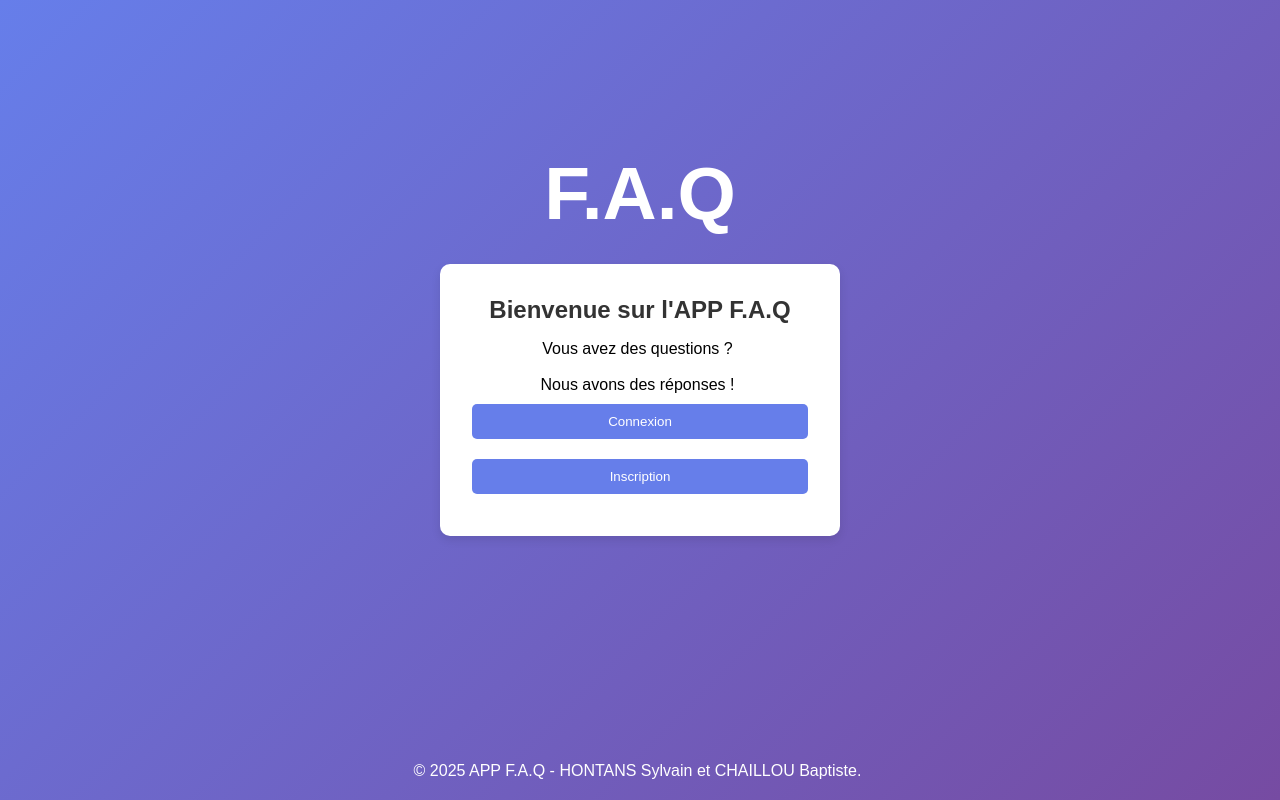
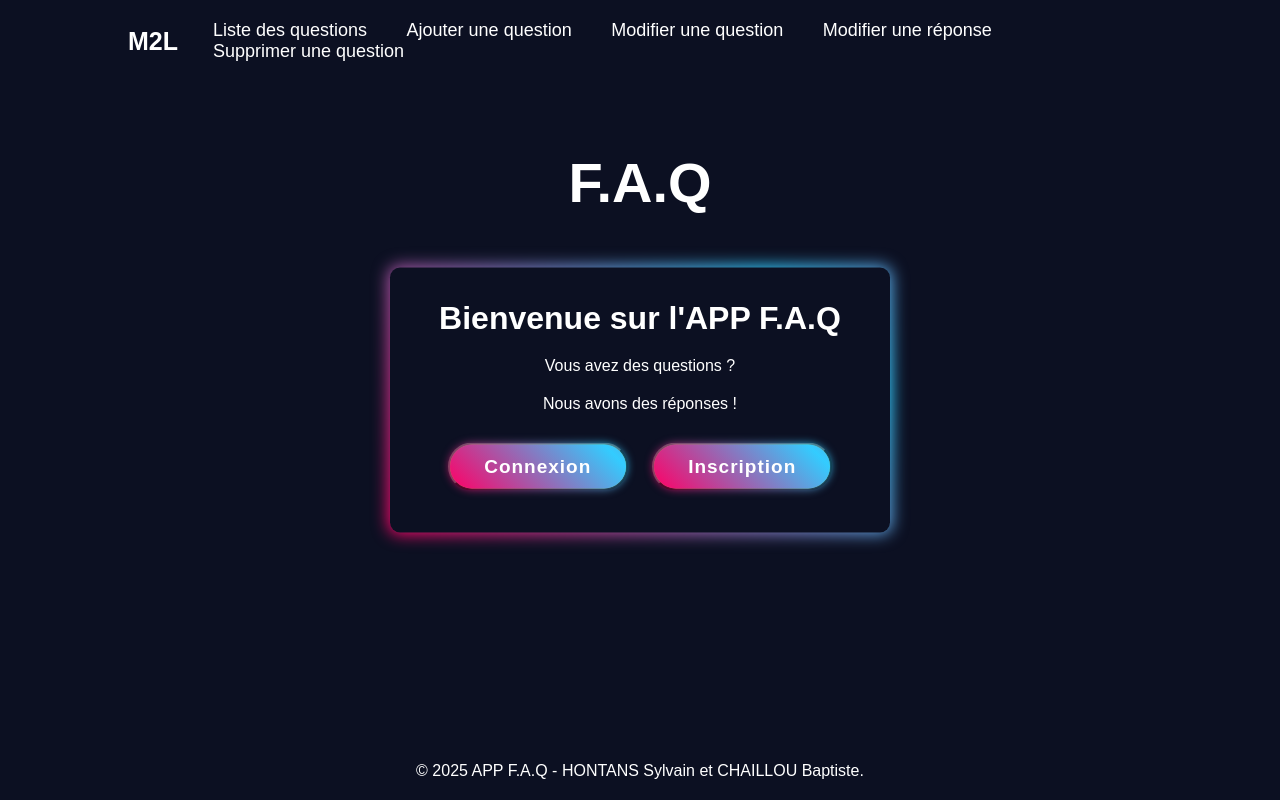
Before and after one commit to FastAze/APPFAQ, a PHP site: page /index.php in a window 1280 px wide. Run offline with PHP 8.4, Linux system fonts and the light colour scheme; the visitor is signed in with stand-in values (Sample User, id 1); some web fonts are replaced.

Commit message:
Ajout de classes CSS pour le footer et le header, amélioration de la structure HTML et mise à jour des boutons de connexion et d'inscription

```diff
--- a/index.php
+++ b/index.php
@@ -1,5 +1,8 @@
 <?php
     include 'template/php/path.php';
+?>
+<?php
+    include 'template/php/header.php'
 ?>
 <!DOCTYPE html>
 <html lang="fr">
@@ -10,18 +13,13 @@
     <link rel="stylesheet" href="<?= path ?>/pages/css/main.css">
 </head>
 <body>
-    <h1 id="titre-faq">F.A.Q</h1>
+    <h1 class="titel-appfaq">F.A.Q</h1>
     <div class="container">
         <h2>Bienvenue sur l'APP F.A.Q</h2>
-        <p>Vous avez des questions ?</p>
-        <br>
-        <br>
+        <p class="break-line">Vous avez des questions ?</p>
         <p>Nous avons des réponses !</p>
-        <br>
-        <button onclick="window.location.href='<?= path ?>/pages/php/login.php'">Connexion</button>
-        <br>
-        <button onclick="window.location.href='<?= path ?>/pages/php/register.php'">Inscription</button>
-        <br>
+        <button class="btn" onclick="window.location.href='<?= path ?>/pages/php/login.php'">Connexion</button>
+        <button class="btn" onclick="window.location.href='<?= path ?>/pages/php/register.php'">Inscription</button>
     </div>
     <?php
         include 'template/php/footer.php';
--- a/pages/css/main.css
+++ b/pages/css/main.css
@@ -1,256 +1,291 @@
-* {
+@font-face {
+    font-family:'TT';
+    src: url('TT.ttf') format('opentype');
+    font-weight: normal;
+    font-style: normal;
+}
+
+*{
     margin: 0;
     padding: 0;
     box-sizing: border-box;
-    font-family: Arial, sans-serif;
+    font-family: 'TT', sans-serif;
 }
 
 body {
-    display: flex;
-    justify-content: center;
-    align-items: center;
-    height: 100vh;
-    background: linear-gradient(135deg, #667eea, #764ba2);
+    min-height: 100vh;
+    background: #0c1022;
+    color: #fff;
+    /* cursor:none; */
 }
 
-.container {
-    background: white;
-    padding: 2rem;
-    border-radius: 10px;
-    box-shadow: 0px 4px 10px rgba(0, 0, 0, 0.1);
-    text-align: center;
-    animation: fadeIn 0.8s ease-in-out;
-    max-width: 400px;
+.header {
+    position: fixed;
+    top: 0;
+    left: 0;
     width: 100%;
-}
-
-@keyframes fadeIn {
-    from { opacity: 0; transform: translateY(-90px); }
-    to { opacity: 1; transform: translateY(0); }
-}
-
-.container h2 {
-    margin-bottom: 1rem;
-    color: #333;
-}
-
-.container input, .container textarea {
-    width: 100%;
-    padding: 10px;
-    margin: 10px 0;
-    border: 1px solid #ccc;
-    border-radius: 5px;
-}
-
-.container textarea {
-    height: 100px;
-    resize: none;
-}
-
-.container button, .reponse-btn {
-    width: 100%;
-    padding: 10px;
-    background: #667eea;
-    color: white;
-    border: none;
-    border-radius: 5px;
-    cursor: pointer;
-    transition: background 0.3s;
-    margin: 10px 0;
-}
-
-.container button:hover, .reponse-btn:hover {
-    background: #5a67d8;
-}
-
-.container .cancel-btn {
-    background: #ccc;
-}
-
-.container .cancel-btn:hover {
-    background: #bbb;
-}
-
-a {
-    text-decoration: none;
-}
-
-a:hover {
-    text-decoration: underline;
-}
-
-.remember-me {
+    padding: 20px 10%;
+    background: transparent;
     display: flex;
     justify-content: space-between;
     align-items: center;
-    margin: 10px 0;
 }
 
-.remember-me .left {
-    display: flex;
-    align-items: center;
-    white-space: nowrap;
-}
-
-.remember-me input[type="checkbox"] {
-    margin-right: 8px;
-}
-
-@import url("https://fonts.googleapis.com/css2?family=Roboto&display=swap");
-
-.mid {
-    max-width: 75%;
-    margin: 80px auto 0 auto;
-}
-
-.mid > p,
-.mid > h1 {
-    margin: 1.5rem 0;
-    text-align: center;
-}
-
-.mid > h1 {
-    letter-spacing: 3px;
-}
-
-.question {
-    background-color: white;
-    color: rgba(0, 0, 0, 0.8);
-    cursor: pointer;
-    font-size: 1.2rem;
-    width: 100%;
-    padding: 2rem 2.5rem;
-    border: none;
-    outline: none;
-    transition: 0.4s;
-    display: flex;
-    justify-content: space-between;
-    align-items: center;
-    font-weight: bold;
-}
-
-.question i {
-    font-size: 1.6rem;
-}
-
-.active,
-.question:hover {
-    background-color: #f1f7f5;
-}
-
-.reponse {
-    padding: 0 2rem 2.5rem 2rem;
-    background-color: white;
-    overflow: hidden;
-    background-color: #f1f7f5;
-    display: none;
-}
-
-.reponse p {
-    color: rgba(0, 0, 0, 0.7);
-    font-size: 1.2rem;
-    line-height: 1.4;
-}
-
-.faq {
-    border: 1px solid rgba(0, 0, 0, 0.2);
-    margin: 10px 0;
-}
-
-.faq.active {
-    border: none;
-}
-
-p, a {
-    display: inline;
-    margin-right: 5px;
-}
-
-.inline {
-    display: flex;
-    align-items: center;
-}
-
-* select {
-    width: 100%;
-    border-radius: 5px;
-    margin: 10px 0;
-}
-
-.floating-button {
-    position: fixed;
-    top: 10px;
-    right: 10px;
-    background: #acacac;
-    color: white;
-    border: none;
-    border-radius: 5px;
-    padding: 10px 20px;
-    cursor: pointer;
-    z-index: 1000;
-}
-
-.floating-button:hover {
-    background: #5a67d8;
-}
-
-header {
-    background: transparent;
-    padding: 15px 0;
-    position: fixed;
-    width: 100%;
-    top: 0;
-    left: 0;
-    z-index: 1000;
-    display: flex;
-    justify-content: center;
-}
-
-header nav ul {
-    list-style: none;
-    display: flex;
-    gap: 20px;
-}
-
-header nav ul li {
-    display: inline;
-}
-
-header nav ul li a {
-    color: white;
-    text-decoration: none;
-    padding: 10px 15px;
-    transition: background 0.3s;
-}
-
-header nav ul li a:hover {
-    background: #5a67d8;
-    border-radius: 5px;
-}
-
-footer {
+.footer {
     position: fixed;
     bottom: 0;
     left: 0;
     width: 100%;
     text-align: center;
-    color: white;
-    z-index: 10;
-    padding: 20px 0;
 }
 
-#titre-faq {
+.logo {
+    font-size: 25px;
+    color: #fff;
+    text-decoration: none;
+    font-weight: 600;
+    pointer-events: none;
+    opacity: 0;
+    animation: slideTop 1s ease forwards;
+}
+
+.navbar a {
+    display: inline-block;
+    font-size: 18px;
+    color: #fff;
+    text-decoration: none;
+    font-weight: 500;
+    margin-left: 35px;
+    opacity: 0;
+    animation: slideTop .5s ease forwards;
+    animation-delay: calc(.2s * var(--i));
+}
+
+.navbar a.active, .navbar a:hover {
+    background: linear-gradient(45deg, #f06, #3cf);
+    -webkit-text-fill-color: transparent;
+    -webkit-background-clip: text;
+}
+
+.titel-appfaq {
     position: absolute;
     top: 150px;
     left: 50%;
     transform: translateX(-50%);
     color: white;
     font-size: 2rem;
-    margin-bottom: 1rem;
-    font-size: 75px;
+    margin-bottom: 700px;
+    font-size: 56px;
+    animation: fadeIn 0.8s ease-in-out;
 }
 
-.pseudo {
-    color: white;
-    margin-right: 100px;
+.container {
+    padding: 2rem;
+    border-radius: 10px;
+    text-align: center;
+    animation: fadeIn 0.8s ease-in-out;
+    width: 500px;
+    position: absolute;
+    top: 50%;
+    left: 50%;
+    transform: translate(-50%, -50%);
+    align-items: center;
+    background: rgba(255, 255, 255, 0.1);
 }
+
+.container::before {
+    content: '';
+    position: absolute;
+    top: -2px;
+    left: -2px;
+    right: -2px;
+    bottom: -2px;
+    background: linear-gradient(45deg, #f06, #3cf, #f06);
+    background-size: 200%;
+    background-position: 0 0;
+    border-radius: 12px; /* Doit correspondre au border-radius du conteneur */
+    z-index: -1;
+    filter: blur(8px);
+    transition: 0.5s ease;
+}
+
+/* Masque l'intérieur du dégradé pour ne garder que la bordure */
+.container::after {
+    content: '';
+    position: absolute;
+    top: 0;
+    left: 0;
+    right: 0;
+    bottom: 0;
+    border-radius: 10px; /* Légèrement plus petit que ::before */
+    background: #0c1022; /* Même fond que le conteneur */
+    z-index: -1;
+}
+
+/* Animation au survol */
+.container:hover::before {
+    background-position: 100% 0;
+}
+
+
+/* Animation manquante pour fadeIn */
+@keyframes fadeIn {
+    0% {
+        opacity: 0;
+    }
+    100% {
+        opacity: 1;
+    }
+}
+
+h2 {
+    font-size: 32px;
+    font-weight: 700;
+    opacity: 0;
+    animation: slideLeft 1s ease forwards;
+    animation-delay: 1s;
+}
+
+p {
+    font-size: 16px;
+    margin: 20px 0 20px;
+    opacity: 0;
+    animation: slideLeft 1s ease forwards;
+    animation-delay: 1.3s;
+}
+
+.btn {
+    position: relative;
+    display: inline-flex;
+    justify-content: center;
+    align-items: center;
+    width: 180px;
+    height: 48px;
+    background: yellowgreen;
+    border-radius: 40px;
+    font-size: 19px;
+    color: #fff;
+    text-decoration: none;
+    font-weight: 600;
+    letter-spacing: 1px;
+    z-index: 1;
+    opacity: 0;
+    animation: slideTop 1s ease forwards;
+    animation-delay: 1.8s;
+    margin: 10px;
+}
+
+.btn::before {
+    content: '';
+    position: absolute;
+    top: 0;
+    left: 0;
+    inset: 0;
+    background: linear-gradient(45deg, #f06,
+    #3cf, #f06);
+    background-size: 200%;
+    background-position: 0 0;
+    z-index: -1;
+    border-radius: 40px;
+    filter: blur(5px);
+    transition: .5s ease;
+}
+
+.btn:hover::before{
+    background-position: 100% 0;
+}
+
+.btn::after {
+    content: '';
+    position: absolute;
+    top: 0;
+    left: 0;
+    inset: 0;
+    background: linear-gradient(45deg, #f06,
+    #3cf, #f06);
+    background-size: 200%;
+    background-position: 0 0;
+    z-index: -1;
+    border-radius: 40px;
+    transition: .5s ease;
+}
+
+.btn:hover::after{
+    background-position: 100% 0;
+}
+
+@keyframes slideTop{
+    0% {
+        opacity: 0;
+        transform: translateY(100px);
+    }
+    100% {
+        opacity: 1;
+        transform: translateY(0);
+    }
+}
+
+@keyframes slideRight{
+    0% {
+        opacity: 0;
+        transform: translateX(-100px);
+    }
+    100% {
+        opacity: 1;
+        transform: translateX(0);
+    }
+}
+
+@keyframes slideLeft{
+    0% {
+        opacity: 0;
+        transform: translateX(100px);
+    }
+    100% {
+        opacity: 1;
+        transform: translateX(0);
+    }
+}
+
+@keyframes slideBottom{
+    0% {
+        opacity: 0;
+        transform: translateY(-100px);
+    }
+    100% {
+        opacity: 1;
+        transform: translateY(0);
+    }
+}
+
+@keyframes zoomIn {
+    0% {
+        opacity: 0;
+        transform: scale(0);
+    }
+    100% {
+        opacity: 1;
+        transform: scale(1);
+    }
+}
+
+@keyframes floatImage {
+    0% {
+        transform: translateY(0);
+    }
+    50% {
+        transform: translateY(-24px);
+    }
+    100% {
+        transform: translateY(0);
+    }
+}
+
+@keyframes circleRotate {
+    0% {
+        transform: rotate(0);
+    }
+    100% {
+        transform: rotate(360deg);
+    }
+}
--- a/template/php/footer.php
+++ b/template/php/footer.php
@@ -1,3 +1,3 @@
-<footer>
+<footer class="footer">
     <p>&copy; 2025 APP F.A.Q - HONTANS Sylvain et CHAILLOU Baptiste.</p>
 </footer>
--- a/template/php/header.php
+++ b/template/php/header.php
@@ -1,8 +1,9 @@
 <?php
     include 'ini.php';
 ?>
-<header>
-    <h1>
+<header class="header">
+    <a class="logo" href="../../pages/php/list.php">M2L</a>
+    <!-- <h1>
         <?php
             if (isset($_SESSION["username"]))
             {
@@ -14,17 +15,15 @@
             }
             //echo $_SESSION["ligue"]; il manque le SQL pour afficher la ligue et le type d'utilisateur
         ?>
-    </h1>
-    <nav>
-        <ul>
-            <li><a href="../../pages/php/list.php">Liste des questions</a></li>
-            <li><a href="../../pages/php/add.php">Ajouter une question</a></li>
-            <li><a href="../../pages/php/editmes.php">Modifier une question</a></li>
-            <li><a href="../../pages/php/editrep.php">Modifier une réponse</a></li>
-            <li><a href="../../pages/php/delete.php">Supprimer une question</a></li>
-        </ul>
+    </h1> -->
+    <nav class="navbar">
+        <a href="../../pages/php/list.php">Liste des questions</a>
+        <a href="../../pages/php/add.php">Ajouter une question</a>
+        <a href="../../pages/php/editmes.php">Modifier une question</a>
+        <a href="../../pages/php/editrep.php">Modifier une réponse</a>
+        <a href="../../pages/php/delete.php">Supprimer une question</a>
     </nav>
-    <form action="../../pages/php/logout.php" method="POST">
+    <!-- <form action="../../pages/php/logout.php" method="POST">
         <button type="submit" class="floating-button" name="deco">Déconnexion</button>
     </form>
 
@@ -34,5 +33,5 @@
             session_destroy();
             header('Location: ../../pages/php/logout.php');
         }
-    ?>
+    ?> -->
 </header>
```
